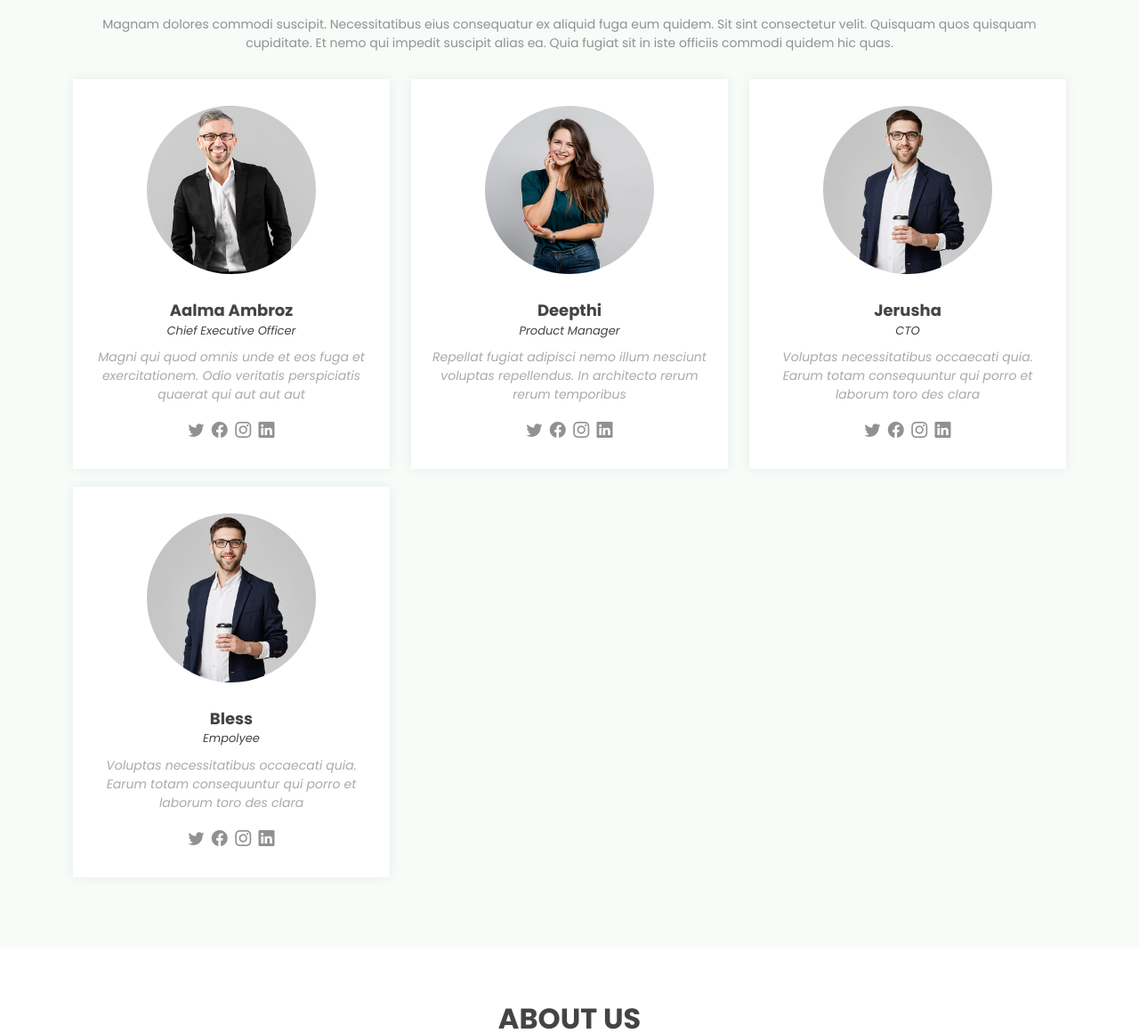
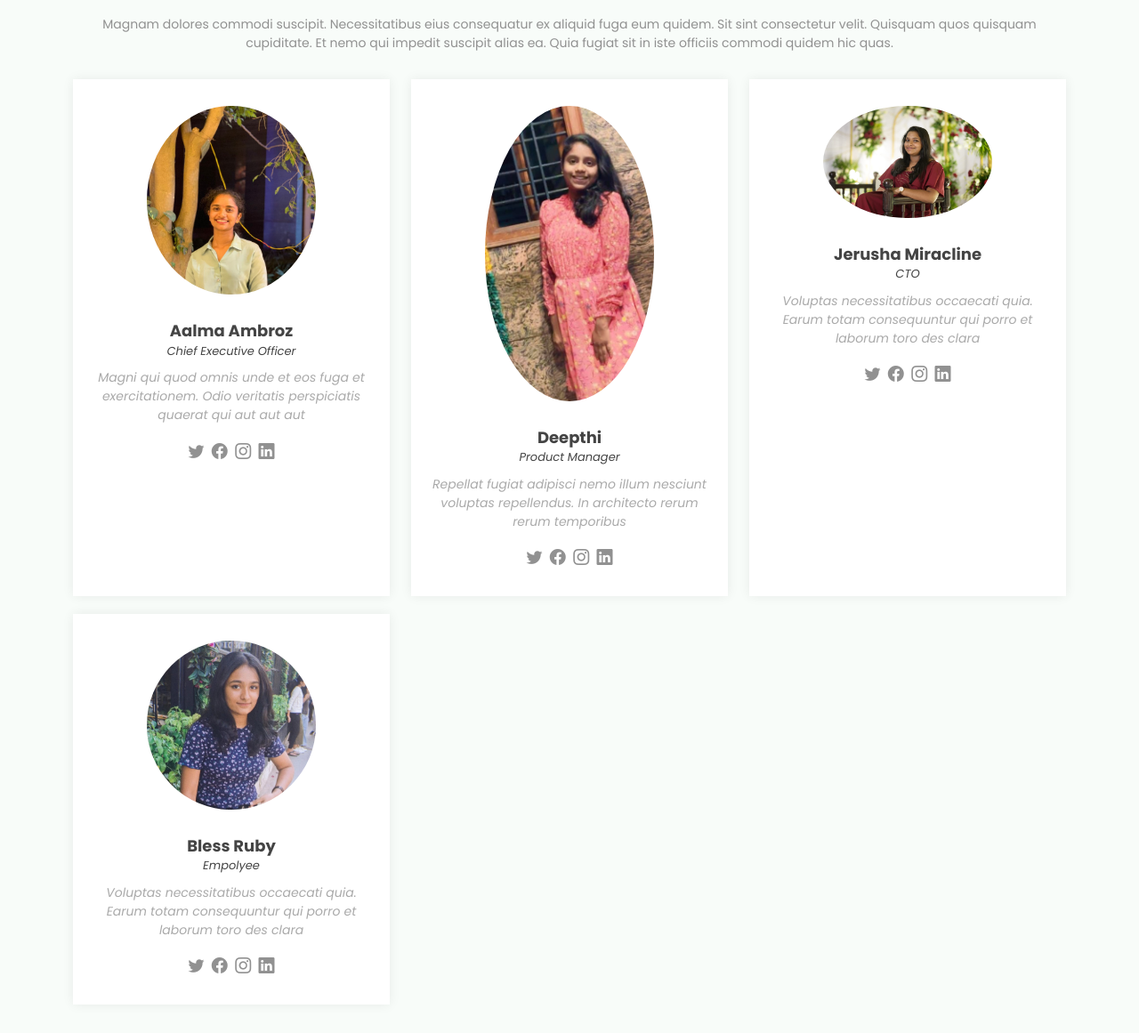
Before and after one commit to Jerin3j/nua-website, a plain HTML site: page index.html in a window 1280 px wide. Shown: the part 2690-3851 px from the top of the page at 89% size. Drawn offline with Linux system fonts and the light colour scheme.

Commit message:
new members profils changed on portfolio

```diff
--- a/index.html
+++ b/index.html
@@ -5,7 +5,7 @@
   <meta charset="utf-8">
   <meta content="width=device-width, initial-scale=1.0" name="viewport">
 
-  <title>Nua - Your Seamless Journey to Comfort</title>
+  <title>Nua - Your Seamless Journey to Comfort!</title>
   <meta content="" name="description">
   <meta content="" name="keywords">
 
@@ -482,8 +482,10 @@
 
         </div>
 
-      </div> -->
-    </section><!-- End Portfolio Section -->
+      </div>
+    </section>
+
+    End Portfolio Section -->
 
     <!-- ======= Team Section ======= -->
     <section id="team" class="team section-bg">
@@ -497,7 +499,7 @@
         <div class="row">
           <div class="col-lg-4 col-md-6 d-flex align-items-stretch">
             <div class="member">
-              <img src="assets/img/team/team-1.jpg" alt="">
+              <img src="assets/img/team/aalma.jpg" alt="">
               <h4>Aalma Ambroz</h4>
               <span>Chief Executive Officer</span>
               <p>
@@ -514,7 +516,7 @@
 
           <div class="col-lg-4 col-md-6 d-flex align-items-stretch">
             <div class="member">
-              <img src="assets/img/team/team-2.jpg" alt="">
+              <img src="assets/img/team/deepthi.jpg" alt="">
               <h4>Deepthi</h4>
               <span>Product Manager</span>
               <p>
@@ -531,8 +533,8 @@
 
           <div class="col-lg-4 col-md-6 d-flex align-items-stretch">
             <div class="member">
-              <img src="assets/img/team/team-3.jpg" alt="">
-              <h4>Jerusha</h4>
+              <img src="assets/img/team/jerusha.jpg" alt="">
+              <h4>Jerusha Miracline</h4>
               <span>CTO</span>
               <p>
                 Voluptas necessitatibus occaecati quia. Earum totam consequuntur qui porro et laborum toro des clara
@@ -548,8 +550,8 @@
 
           <div class="col-lg-4 col-md-6 d-flex align-items-stretch">
             <div class="member">
-              <img src="assets/img/team/team-3.jpg" alt="">
-              <h4>Bless</h4>
+              <img src="assets/img/team/bless.jpg" alt="">
+              <h4>Bless Ruby</h4>
               <span>Empolyee</span>
               <p>
                 Voluptas necessitatibus occaecati quia. Earum totam consequuntur qui porro et laborum toro des clara
```
Also changed, not shown: Readme.txt, assets/img/team/team-1.jpg (deleted), assets/img/team/team-2.jpg (deleted), assets/img/team/team-3.jpg (deleted).
